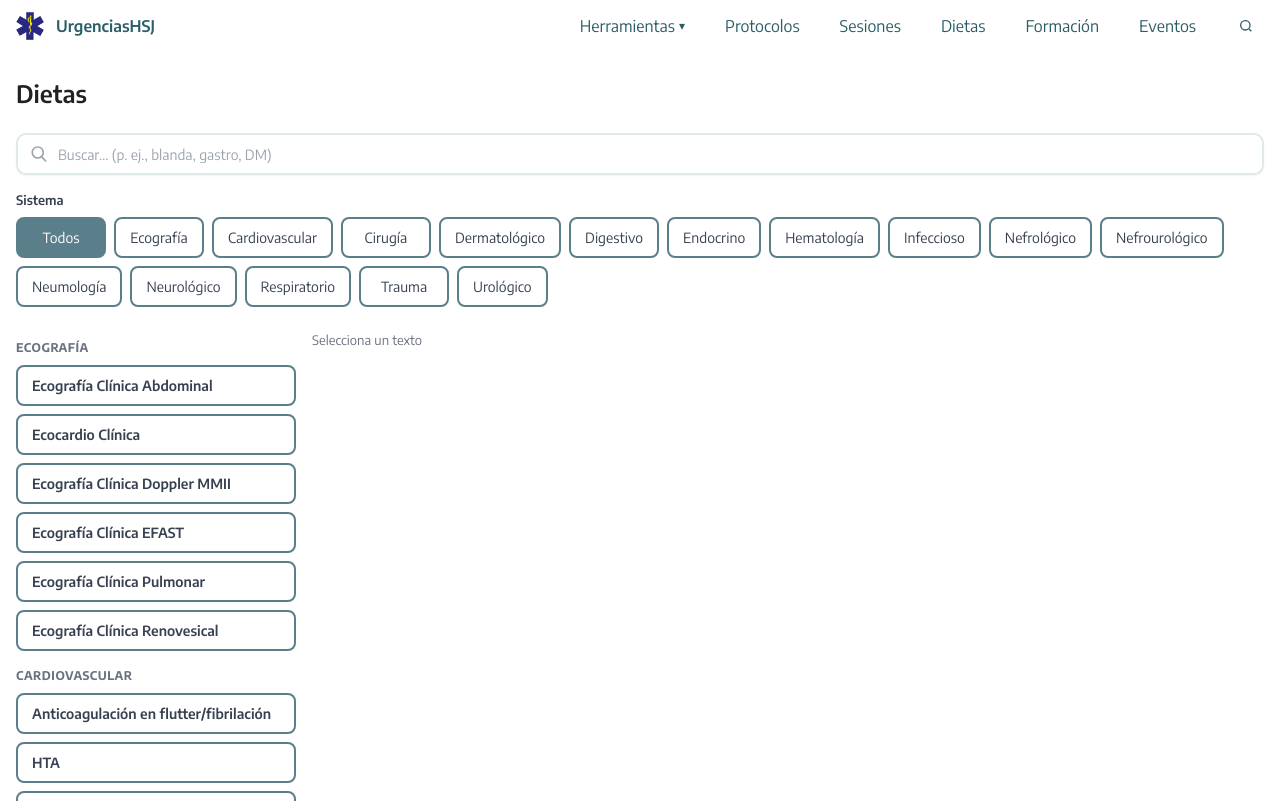
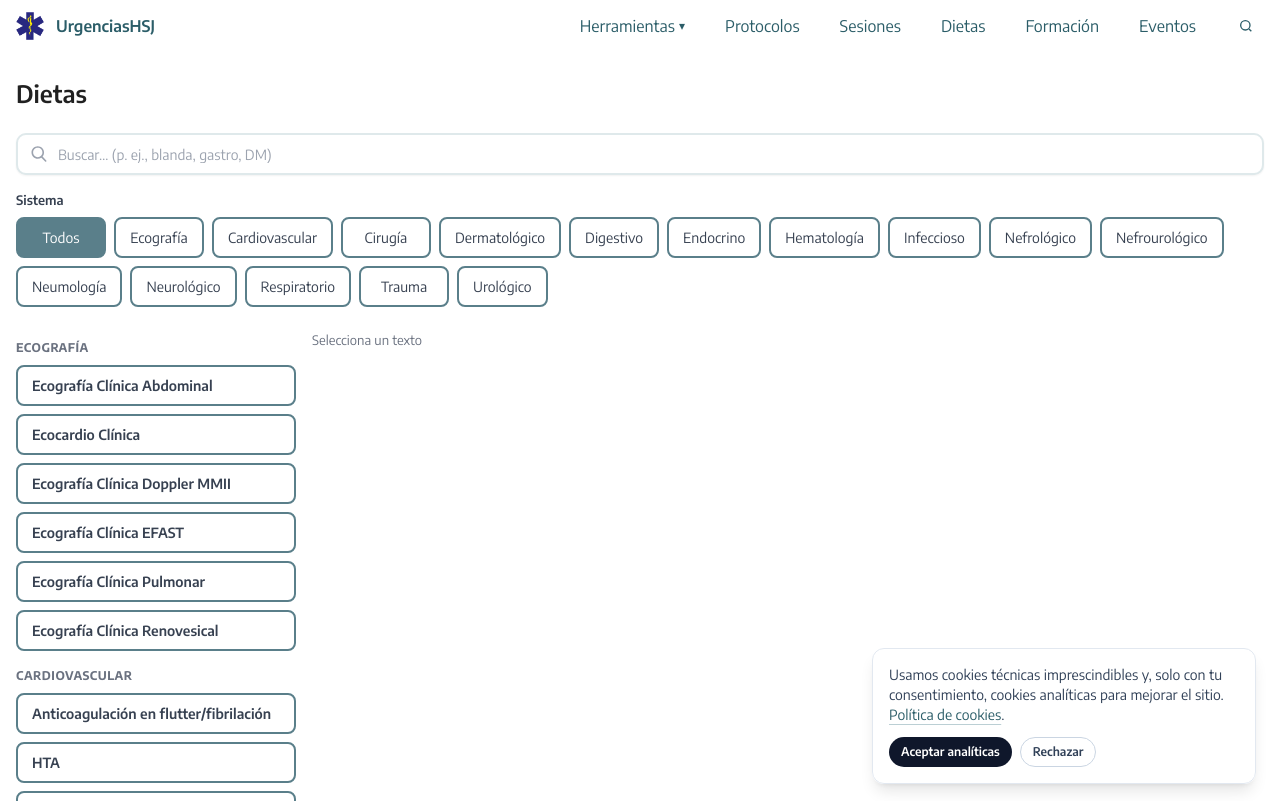
Before and after one commit to CincoD2/urgenciashsj-web, a Next.js app: page /dietas in a window 1280 px wide. Shown: the top 801 px of the page. Built offline with nearby package versions, Linux system fonts and the light colour scheme; no server answers.

Commit message:
Cookies notice implementation

```diff
--- /dev/null
+++ b/src/app/cookies/page.tsx
@@ -0,0 +1,31 @@
+export const metadata = {
+  title: 'Política de cookies | urgenciashsj.es',
+  description: 'Información sobre el uso de cookies en urgenciashsj.es',
+};
+
+export default function CookiesPage() {
+  return (
+    <section className="mx-auto w-full max-w-3xl space-y-6">
+      <header className="space-y-2">
+        <h1 className="text-2xl font-semibold text-slate-900">Política de cookies</h1>
+        <p className="text-sm text-slate-600">
+          Esta información describe el uso de cookies y tecnologías similares en urgenciashsj.es.
+        </p>
+      </header>
+
+      <div className="space-y-4 text-sm text-slate-700">
+        <p>
+          Utilizamos cookies técnicas imprescindibles para el funcionamiento básico del sitio. Estas cookies no
+          requieren consentimiento.
+        </p>
+        <p>
+          Solo si lo aceptas, utilizamos cookies analíticas para medir el uso del sitio y mejorar la experiencia. Si
+          decides rechazarlas, el sitio seguirá funcionando con normalidad.
+        </p>
+        <p>
+          Puedes cambiar tu elección en cualquier momento borrando el almacenamiento del navegador para este sitio.
+        </p>
+      </div>
+    </section>
+  );
+}
--- a/src/app/layout.tsx
+++ b/src/app/layout.tsx
@@ -1,10 +1,10 @@
 import type { Metadata } from 'next';
 import { Encode_Sans, Geist_Mono } from 'next/font/google';
-import Script from 'next/script';
 
 import './globals.css';
 import Header from '@/components/Header';
 import Footer from '@/components/Footer';
+import CookieNotice from '@/components/CookieNotice';
 
 const encodeSans = Encode_Sans({
   variable: '--font-encode-sans',
@@ -49,20 +49,10 @@ export default function RootLayout({
       <body
         className={`${encodeSans.variable} ${geistMono.variable} min-h-screen antialiased bg-white text-slate-900 flex flex-col`}
       >
-        {gaId ? (
-          <>
-            <Script src={`https://www.googletagmanager.com/gtag/js?id=${gaId}`} strategy="afterInteractive" />
-            <Script id="ga-setup" strategy="afterInteractive">
-              {`window.dataLayer = window.dataLayer || [];
-function gtag(){dataLayer.push(arguments);}
-gtag('js', new Date());
-gtag('config', '${gaId}');`}
-            </Script>
-          </>
-        ) : null}
         <Header />
         <main className="mx-auto w-full max-w-7xl px-4 py-6 flex-1">{children}</main>
         <Footer />
+        <CookieNotice gaId={gaId} />
       </body>
     </html>
   );
--- /dev/null
+++ b/src/components/CookieNotice.tsx
@@ -0,0 +1,104 @@
+'use client';
+
+import { useEffect, useState } from 'react';
+import Script from 'next/script';
+
+const storageKey = 'urgenciashsj-cookie-consent';
+
+type ConsentState = 'accepted' | 'rejected' | 'dismissed' | null;
+
+type Props = {
+  gaId?: string;
+};
+
+function AnalyticsScripts({ gaId }: { gaId: string }) {
+  return (
+    <>
+      <Script src={`https://www.googletagmanager.com/gtag/js?id=${gaId}`} strategy="afterInteractive" />
+      <Script id="ga-setup" strategy="afterInteractive">
+        {`window.dataLayer = window.dataLayer || [];
+function gtag(){dataLayer.push(arguments);}
+gtag('js', new Date());
+gtag('config', '${gaId}');`}
+      </Script>
+    </>
+  );
+}
+
+export default function CookieNotice({ gaId }: Props) {
+  const [consent, setConsent] = useState<ConsentState>(null);
+  const hasAnalytics = Boolean(gaId);
+
+  useEffect(() => {
+    const stored = window.localStorage.getItem(storageKey) as ConsentState;
+    setConsent(stored ?? null);
+  }, []);
+
+  const accept = () => {
+    window.localStorage.setItem(storageKey, 'accepted');
+    setConsent('accepted');
+  };
+
+  const reject = () => {
+    window.localStorage.setItem(storageKey, 'rejected');
+    setConsent('rejected');
+  };
+
+  const dismiss = () => {
+    window.localStorage.setItem(storageKey, 'dismissed');
+    setConsent('dismissed');
+  };
+
+  const showNotice = consent === null;
+  const shouldLoadAnalytics = hasAnalytics && consent === 'accepted';
+
+  return (
+    <>
+      {shouldLoadAnalytics ? <AnalyticsScripts gaId={gaId!} /> : null}
+      {showNotice ? (
+        <div className="fixed inset-x-4 bottom-4 z-50 md:left-auto md:right-6 md:max-w-sm">
+          <div className="rounded-xl border border-slate-200 bg-white/95 p-4 shadow-lg backdrop-blur">
+            <p className="text-sm text-slate-700">
+              Usamos cookies técnicas imprescindibles y, solo con tu consentimiento, cookies analíticas para mejorar el sitio.{' '}
+              <a
+                href="/cookies"
+                className="underline decoration-slate-300 underline-offset-4 hover:text-slate-900"
+              >
+                Política de cookies
+              </a>
+              .
+            </p>
+            <div className="mt-3 flex flex-wrap gap-2">
+              {hasAnalytics ? (
+                <>
+                  <button
+                    type="button"
+                    onClick={accept}
+                    className="rounded-full bg-slate-900 px-3 py-1.5 text-xs font-semibold text-white"
+                  >
+                    Aceptar analíticas
+                  </button>
+                  <button
+                    type="button"
+                    onClick={reject}
+                    className="rounded-full border border-slate-300 px-3 py-1.5 text-xs font-semibold text-slate-700"
+                  >
+                    Rechazar
+                  </button>
+                </>
+              ) : (
+                <button
+                  type="button"
+                  onClick={dismiss}
+                  className="rounded-full border border-slate-300 px-3 py-1.5 text-xs font-semibold text-slate-700"
+                >
+                  Entendido
+                </button>
+              )}
+            </div>
+          </div>
+        </div>
+      ) : null}
+    </>
+  );
+}
```
Also changed, not shown: src/app/page.tsx (+105 -113 lines).
